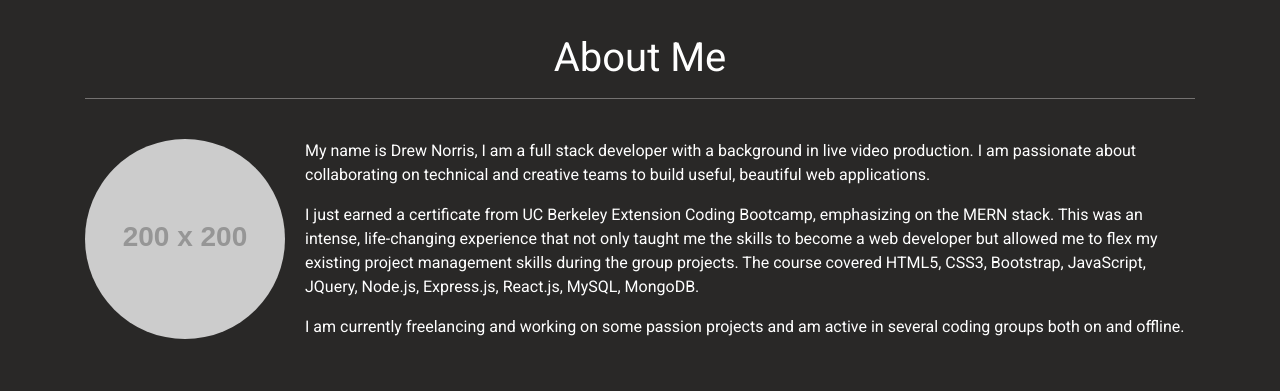
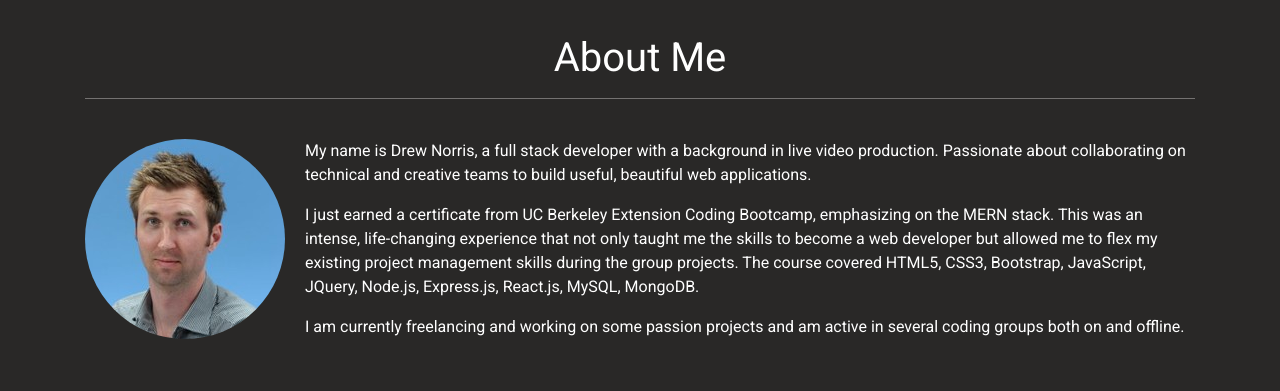
Before and after one commit to Drewbott/Portfolio, a plain HTML site: page index.html in a window 1280 px wide. Shown: the part 840-1231 px from the top of the page. Drawn offline with nearby package versions, Linux system fonts and the light colour scheme; placeholder pictures from the web are drawn by us.

Commit message:
added photo

```diff
--- a/index.html
+++ b/index.html
@@ -42,10 +42,10 @@
       <h1 class="section-title">About Me</h1>
       <hr>
       <br>
-      <img src="https://via.placeholder.com/200" id="my-pic">
+      <img src="./assets/images/me.jpeg" id="my-pic">
       <div class="text">
-        <p>My name is Drew Norris, I am a full stack developer with a background in live video production. I am
-          passionate about collaborating on
+        <p>My name is Drew Norris, a full stack developer with a background in live video production.
+          Passionate about collaborating on
           technical and creative teams to build useful, beautiful web applications.</p>
         <p>I just earned a certificate from UC Berkeley Extension Coding Bootcamp, emphasizing on the MERN stack. This
           was an intense, life-changing experience
```
Also changed, not shown: assets/images/me.jpeg (added).
